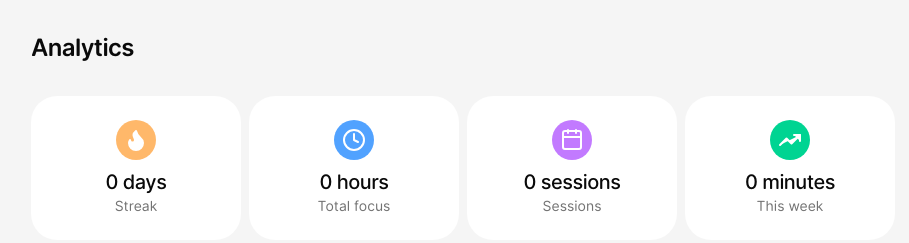
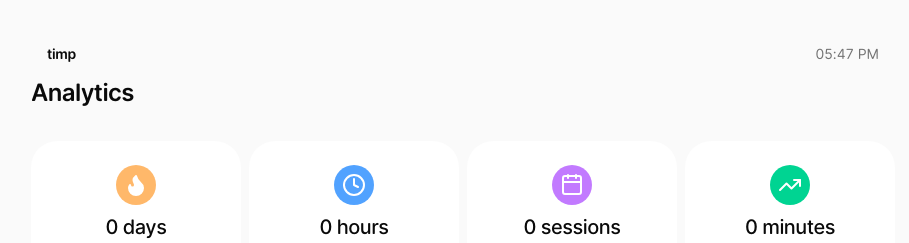
Before and after one commit to eligibilityy/timp, a Next.js app: page /analytics in a window 1280 px wide. Shown: the top 243 px of the page, without its empty margins (177-1086 px from the left). Built offline with nearby package versions, Linux system fonts and the light colour scheme; no server answers; the database is empty; what @web-kits/audio would draw is missing.

Commit message:
feat: add iOS-style large title header with frosted glass scroll effect

```diff
--- a/app/(dashboard)/analytics/page.tsx
+++ b/app/(dashboard)/analytics/page.tsx
@@ -18,6 +18,7 @@ import {
   ChartTooltipContent,
   type ChartConfig,
 } from "@/components/ui/chart";
+import { PageHeader } from "@/components/dashboard/page-header";
 
 interface DayData {
   day: string;
@@ -143,9 +144,9 @@ export default function AnalyticsPage() {
 
   return (
     <div>
-      <h1 className="text-2xl font-semibold tracking-tight mb-8">Analytics</h1>
+      <PageHeader title="Analytics" />
 
-      <div className="space-y-2">
+      <div className="space-y-2 mt-8">
         {/* Stats row */}
         <div className="grid grid-cols-2 gap-2 sm:grid-cols-4">
           <StatCard
@@ -167,9 +168,7 @@ export default function AnalyticsPage() {
             value={`${totalSessions} ${totalSessions === 1 ? "session" : "sessions"}`}
           />
           <StatCard
-            icon={
-              <TrendingUp className="size-6 stroke-2 fill-white text-white" />
-            }
+            icon={<TrendingUp className="size-6 stroke-2 text-white" />}
             iconBgClassName="bg-emerald-400"
             label="This week"
             value={`${weekTotal} minutes`}
@@ -202,7 +201,12 @@ export default function AnalyticsPage() {
                     />
                     <ChartTooltip
                       cursor={false}
-                      content={<ChartTooltipContent hideLabel className="animate-in fade-in-0 duration-150" />}
+                      content={
+                        <ChartTooltipContent
+                          hideLabel
+                          className="animate-in fade-in-0 duration-150"
+                        />
+                      }
                     />
                     <Bar
                       dataKey="minutes"
--- a/app/(dashboard)/history/page.tsx
+++ b/app/(dashboard)/history/page.tsx
@@ -1,6 +1,7 @@
 import { createClient } from "@/lib/supabase/server";
 import { Clock, Star } from "lucide-react";
 import { DeleteSessionButton } from "@/components/session/delete-session-button";
+import { PageHeader } from "@/components/dashboard/page-header";
 
 interface SessionRow {
   id: string;
@@ -40,14 +41,13 @@ export default async function HistoryPage() {
   return (
     <div className="space-y-8">
       {/* Header with stats */}
-      <div className="space-y-1">
-        <h1 className="text-2xl font-semibold tracking-tight">History</h1>
+      <PageHeader title="History">
         {totalSessions > 0 && (
           <p className="text-sm text-muted-foreground">
             {totalSessions} sessions · {totalMinutes} minutes of focus
           </p>
         )}
-      </div>
+      </PageHeader>
 
       {Object.keys(grouped).length === 0 ? (
         <div className="flex flex-col items-center justify-center py-20 text-center">
@@ -63,7 +63,7 @@ export default async function HistoryPage() {
           {Object.entries(grouped).map(([date, items]) => (
             <div key={date} className="relative">
               {/* Date header */}
-              <div className="sticky top-0 z-10 bg-background/80 backdrop-blur-sm pb-3">
+              <div className="sticky top-10 pb-3">
                 <h2 className="text-xs font-medium uppercase tracking-wider text-muted-foreground">
                   {date}
                 </h2>
--- a/app/(dashboard)/layout.tsx
+++ b/app/(dashboard)/layout.tsx
@@ -6,7 +6,7 @@ export default function DashboardLayout({
   children: React.ReactNode;
 }) {
   return (
-    <div className="flex min-h-screen flex-col bg-neutral-100 dark:bg-black">
+    <div className="flex min-h-screen flex-col bg-neutral-50 dark:bg-black">
       <main className="mx-auto w-full max-w-4xl  flex-1 px-4 py-8 pb-24">
         {children}
       </main>
--- /dev/null
+++ b/components/dashboard/page-header.tsx
@@ -0,0 +1,142 @@
+"use client";
+
+import { useEffect, useRef, useState } from "react";
+import { Popover as PopoverPrimitive } from "@base-ui/react/popover";
+import { useTimerStore } from "@/store/timer-store";
+import { useAutoHide } from "@/hooks/use-auto-hide";
+import { playSound } from "@/lib/play-sound";
+import { click } from "@/.web-kits/crisp";
+import { cn } from "@/lib/utils";
+import { ProgressiveBlur } from "@/components/ui/progressive-blur";
+
+function Clock() {
+  const [time, setTime] = useState("");
+
+  useEffect(() => {
+    const update = () =>
+      setTime(
+        new Date().toLocaleTimeString([], {
+          hour: "2-digit",
+          minute: "2-digit",
+        }),
+      );
+    update();
+    const id = setInterval(update, 1000);
+    return () => clearInterval(id);
+  }, []);
+
+  return (
+    <span className="text-sm text-muted-foreground tabular-nums">{time}</span>
+  );
+}
+
+interface PageHeaderProps {
+  title: string;
+  children?: React.ReactNode;
+}
+
+export function PageHeader({ title, children }: PageHeaderProps) {
+  const [scrolled, setScrolled] = useState(false);
+  const titleRef = useRef<HTMLDivElement>(null);
+  const timerStatus = useTimerStore((s) => s.status);
+  const visible = useAutoHide(timerStatus === "running");
+
+  useEffect(() => {
+    const el = titleRef.current;
+    if (!el) return;
+
+    const observer = new IntersectionObserver(
+      ([entry]) => setScrolled(!entry.isIntersecting),
+      { threshold: 0 },
+    );
+    observer.observe(el);
+    return () => observer.disconnect();
+  }, []);
+
+  return (
+    <>
+      <div
+        className={cn(
+          "sticky top-0 z-40 transition-opacity duration-300",
+          visible ? "opacity-100" : "opacity-0 pointer-events-none",
+        )}
+        style={{
+          borderBottom: scrolled
+            ? "0.5px solid oklch(0 0 0 / 0.1)"
+            : "0.5px solid transparent",
+          transition: "border-color 0.2s, opacity 0.3s",
+        }}
+      >
+        <div
+          className="absolute inset-0 pointer-events-none"
+          style={{ opacity: scrolled ? 1 : 0, transition: "opacity 0.2s" }}
+        >
+          <ProgressiveBlur position="top" height="100%" />
+        </div>
+        <div className="relative z-10 flex items-center justify-between px-4 py-3">
+          <PopoverPrimitive.Root>
+            <PopoverPrimitive.Trigger
+              onClick={() => playSound(click)}
+              className="text-sm font-semibold tracking-tight text-foreground hover:opacity-70 transition-opacity cursor-pointer"
+            >
+              timp
+            </PopoverPrimitive.Trigger>
+            <PopoverPrimitive.Portal>
+              <PopoverPrimitive.Positioner
+                side="bottom"
+                align="start"
+                sideOffset={8}
+              >
+                <PopoverPrimitive.Popup className="z-50 w-64 rounded-xl border border-border/50 bg-muted p-4 shadow-lg backdrop-blur-xl data-open:animate-in data-open:fade-in-0 data-open:zoom-in-95 data-closed:animate-out data-closed:fade-out-0 data-closed:zoom-out-95 origin-(--transform-origin)">
+                  <div className="flex flex-col gap-2">
+                    <p className="text-sm font-medium">timp</p>
+                    <p className="text-xs text-muted-foreground">
+                      A calm focus timer and reflection journal that visually
+                      tracks meaningful work over time.
+                    </p>
+                    <div className="flex gap-3 pt-1 text-xs text-muted-foreground">
+                      <a
+                        href="https://yiliya.studio/"
+                        target="_blank"
+                        rel="noopener noreferrer"
+                        className="hover:text-foreground transition-colors"
+                      >
+                        Portfolio
+                      </a>
+                      <a
+                        href="https://x.com/yiliya_iya"
+                        target="_blank"
+                        rel="noopener noreferrer"
+                        className="hover:text-foreground transition-colors"
+                      >
+                        @yiliya_iya
+                      </a>
+                    </div>
+                    <p className="text-[10px] text-muted-foreground/50 pt-1">
+                      v0.1.0 · MIT License
+                    </p>
+                  </div>
+                </PopoverPrimitive.Popup>
+              </PopoverPrimitive.Positioner>
+            </PopoverPrimitive.Portal>
+          </PopoverPrimitive.Root>
+          <span
+            className="absolute left-1/2 -translate-x-1/2 text-sm font-medium"
+            style={{ opacity: scrolled ? 1 : 0, transition: "opacity 0.2s" }}
+          >
+            {title}
+          </span>
+          <Clock />
+        </div>
+      </div>
+      <div
+        ref={titleRef}
+        className="space-y-1"
+        style={{ opacity: scrolled ? 0 : 1, transition: "opacity 0.2s" }}
+      >
+        <h1 className="text-2xl font-semibold tracking-tight">{title}</h1>
+        {children}
+      </div>
+    </>
+  );
+}
```
